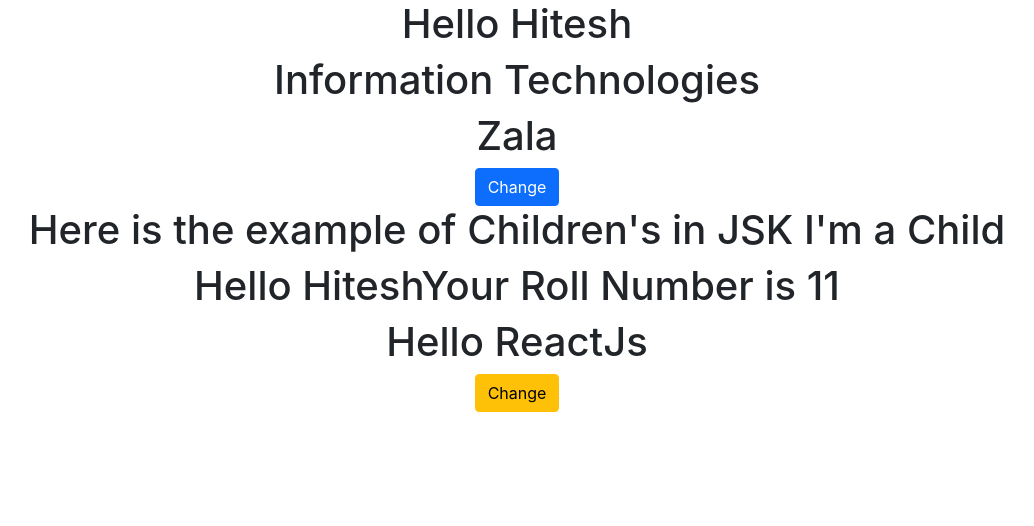
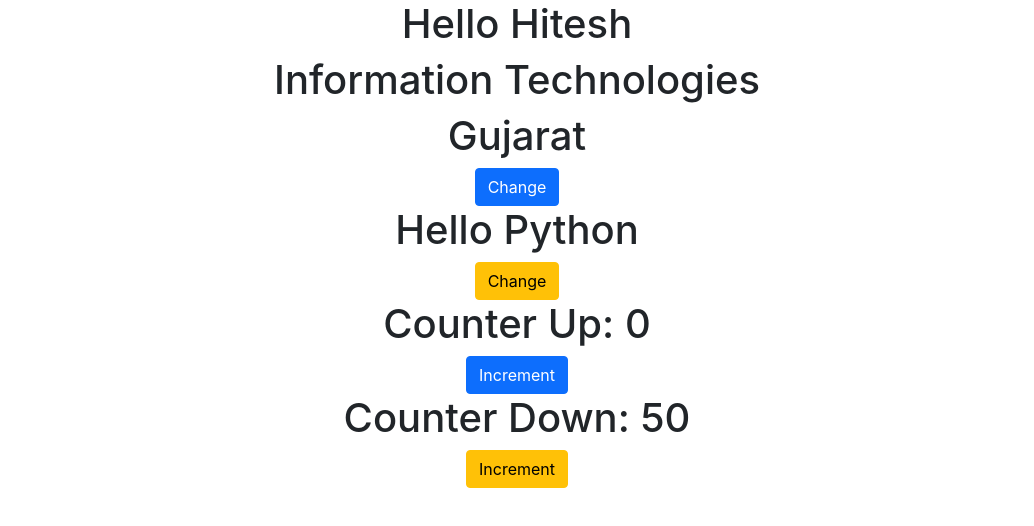
Before and after one commit to hitesh-fluxbyte/React-Crud-App, a React (Create React App) app in the folder my-app-test/: page / in a window 1280 px wide. Shown: the top 526 px of the page, without its empty margins (123-1157 px from the left). Built offline with nearby package versions, Linux system fonts and the light colour scheme.

Commit message:
Custom Hook

```diff
--- a/my-app-test/src/App.js
+++ b/my-app-test/src/App.js
@@ -1,46 +1,56 @@
 import React, { useState } from "react";
 import "./App.css";
 import Student from "./Student";
-import StateWithConstructor from "./State_With_Constructor";
+// import StateWithConstructor from "./State_With_Constructor";
 import StateWithoutConstructor from "./State_Without_Constructor";
-import Children from "./Children";
+// import Children from "./Children";
 import Onclick from "./OnClick";
+import useCustomCounter from "./Custom";
 
-// Function Based
 function App() {
-  const nameStateVariable = useState("Zala");
+  const data = useCustomCounter();
+  const nameStateVariable = useState("Gujarat");
   const handleClick = () => {
-    nameStateVariable[1]("Hitesh Zala");
-  }
+    nameStateVariable[1]("India");
+  };
+
   return (
     <>
       <StateWithoutConstructor />
       <Student />
-      <div className="App" >
-      <h1 >{nameStateVariable[0]}</h1>
-      <button type="button" className="btn btn-primary" onClick={handleClick}>Change</button>
+      <div className="App">
+        <h1>{nameStateVariable[0]}</h1>
+        <button type="button" className="btn btn-primary" onClick={handleClick}>
+          Change
+        </button>
       </div>
-      <Children>I'm a Child</Children>
-      <StateWithConstructor />
+
+      {/* <Children>I'm a Child</Children> */}
+      {/* <StateWithConstructor /> */}
       <Onclick />
+
+      <div className="App">
+        <h1>Counter Up: {data.count}</h1>
+        <button
+          className="btn btn-primary"
+          type="button"
+          onClick={data.handleIncrement}
+        >
+          Increment
+        </button>
+      </div>
+
+      <div className="App">
+        <h1>Counter Down: {data.count1}</h1>
+        <button
+          className="btn btn-warning"
+          type="button"
+          onClick={data.handleDecrement}
+        >
+          Increment
+        </button>
+      </div>
     </>
   );
 }
-
-
-// Class Based
-// class App extends React.Component {
-//   render() {
-//     return (
-//       <>
-//         <StateWithoutConstructor />
-//         <Student />
-//         <StateWithConstructor />
-//         <Children>I'm a Child</Children>
-//         <Onclick />
-//       </>
-//     );
-//   }
-// }
-
 export default App;
--- /dev/null
+++ b/my-app-test/src/Custom.js
@@ -0,0 +1,23 @@
+import { useState } from "react";
+
+function useCustomCounter(){
+
+    const [count, setCount] = useState(0);
+    const [count1, setCount1] = useState(50);
+    const handleIncrement = () =>{
+        setCount(count + 1);
+    };
+
+    const handleDecrement = () =>{
+        setCount1(count1 - 1);
+    };
+    return{
+        count,
+        handleIncrement,
+        count1,
+        handleDecrement
+    };
+};
+
+
+export default useCustomCounter;
--- a/my-app-test/src/OnClick.js
+++ b/my-app-test/src/OnClick.js
@@ -6,17 +6,17 @@
     super(props);
     this.state = {
       Id: 1,
-      Name: " ReactJs",
-      Tech: "JavaScript",
+      Name: " Python",
+      Tech: "ReactJs",
     };
     // this.handleClick = this.handleClick.bind(this);
   }
   handleClick = (Id) => {
     console.log("Button Clicked", Id, this);
-    this.setState({ Name: " ReactNative" });
+    this.setState({ Name: " ReactJs" });
   };
 
-  handleClickArg = () =>{
+  handleClickArg = () => {
     this.handleClick(this.state.Id);
   };
   render() {
```
